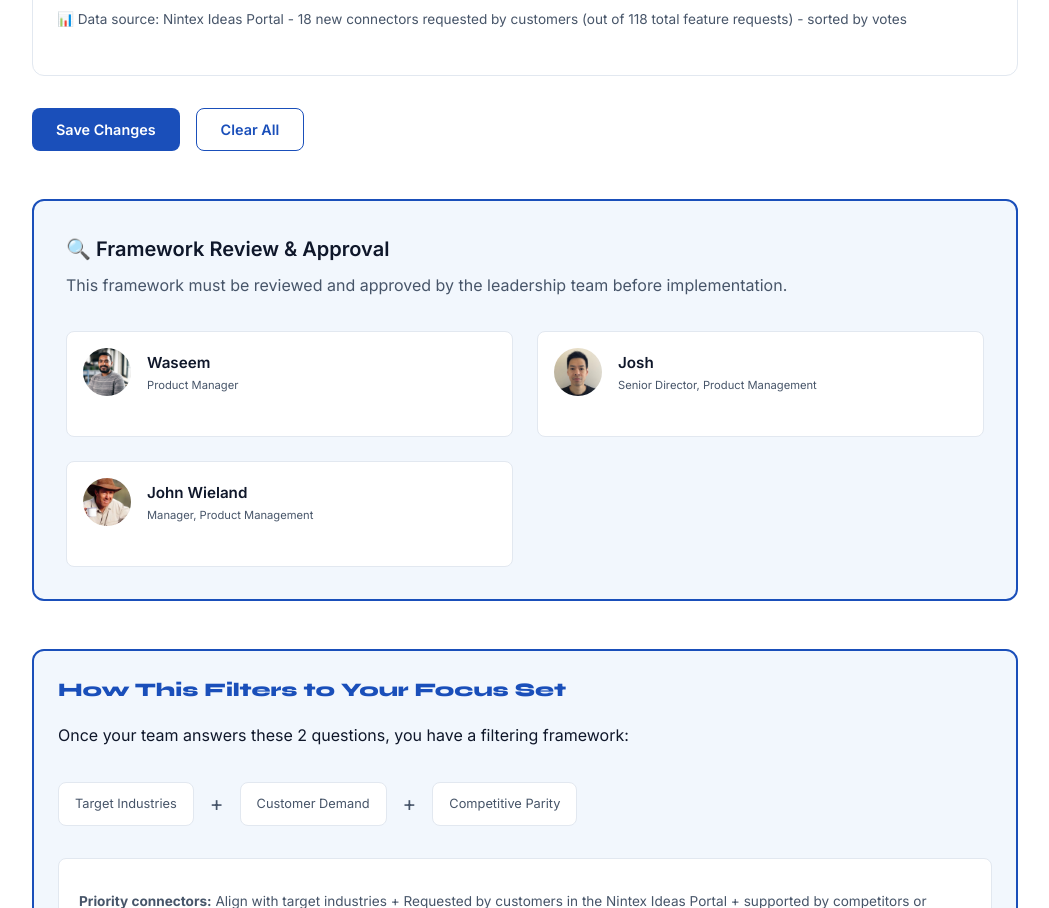
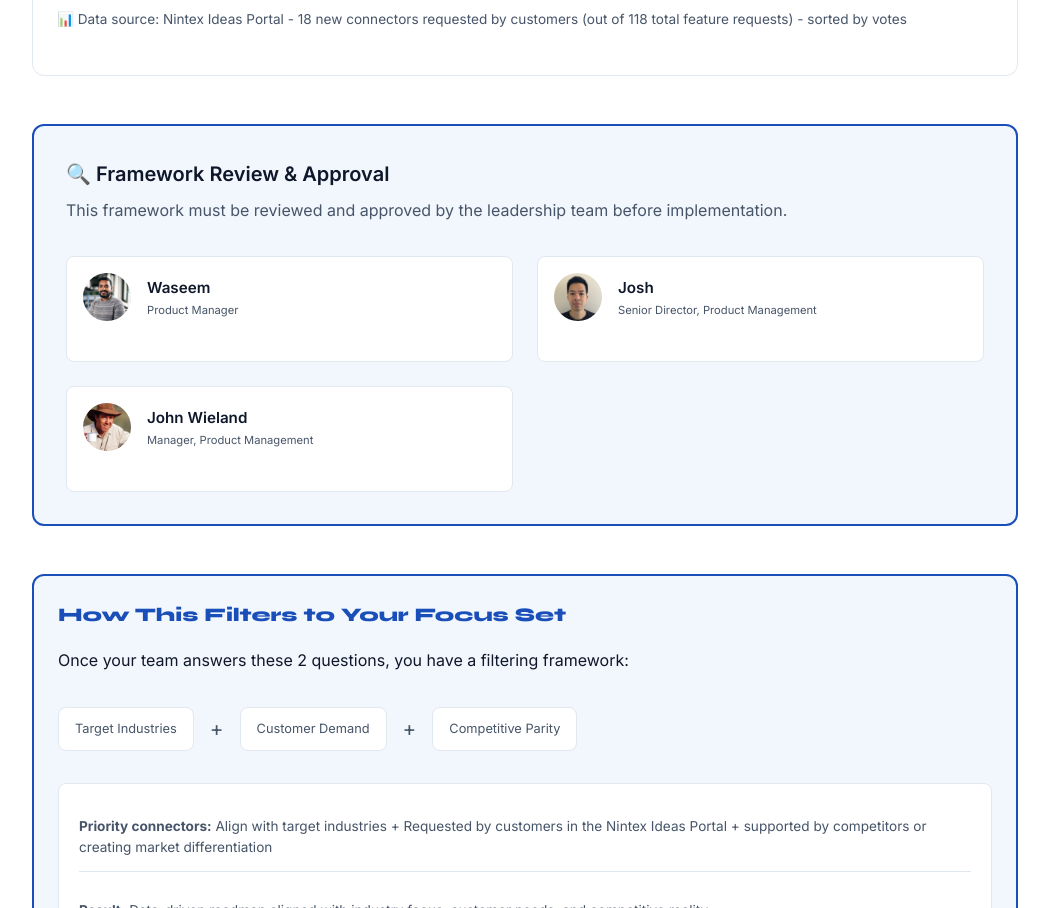
Before and after one commit to osama-eldrieny/connectors-strategy, a website: page connector-filtering-framework.html in a window 1280 px wide. Shown: the part 2391-3299 px from the top of the page, without its empty margins (230-1279 px from the left). Drawn offline with nearby package versions, Linux system fonts and the light colour scheme; no server answers.

Commit message:
Remove Save Changes and Clear All buttons

```diff
--- a/connector-filtering-framework.html
+++ b/connector-filtering-framework.html
@@ -500,10 +500,6 @@
         </script>
       </div>
 
-      <div class="button-group" id="save-clear-buttons">
-        <button type="button" class="btn btn-primary" onclick="saveAnswers()">Save Changes</button>
-        <button type="button" class="btn btn-secondary" onclick="clearAnswers()">Clear All</button>
-      </div>
     </form>
     </div>
 
```
